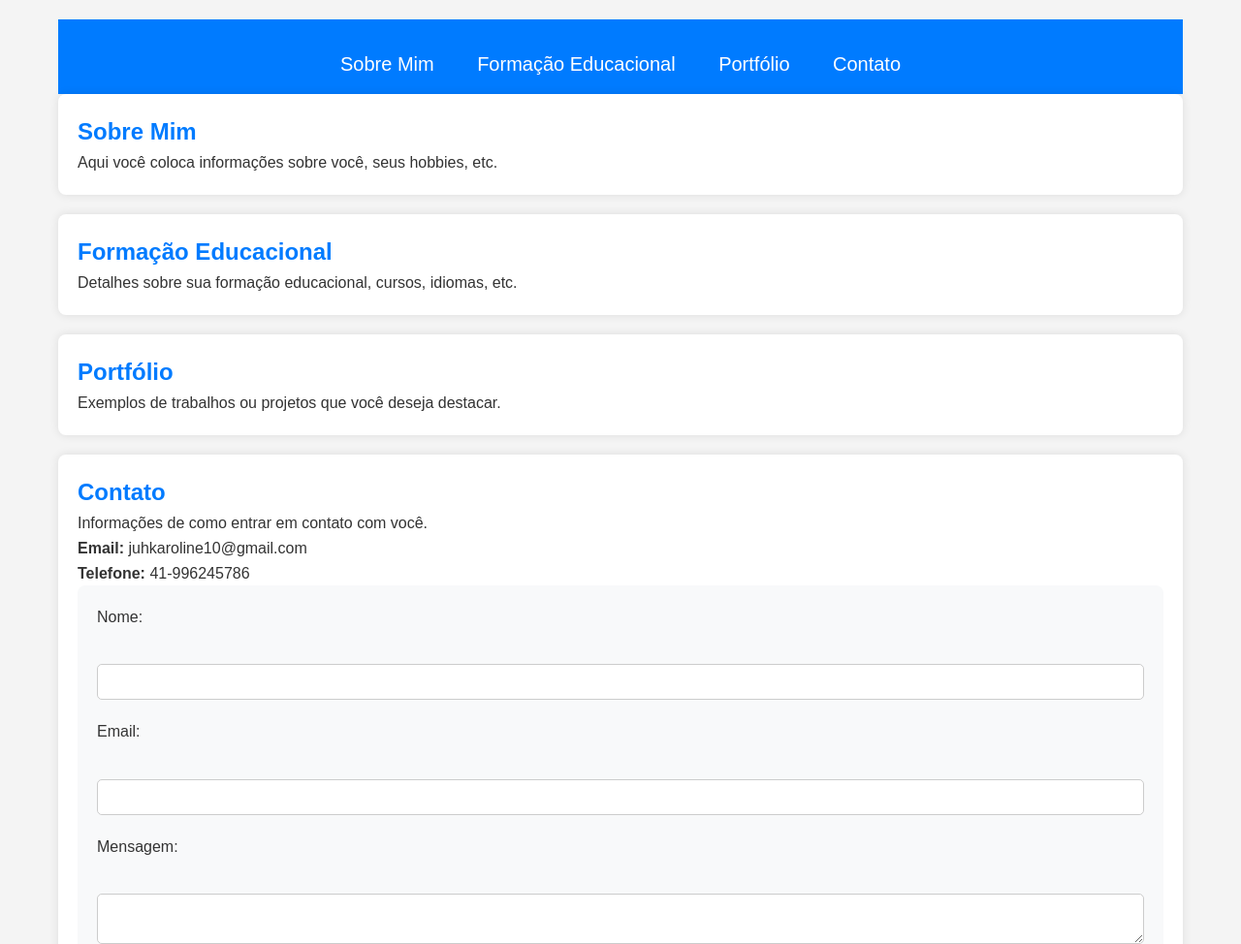
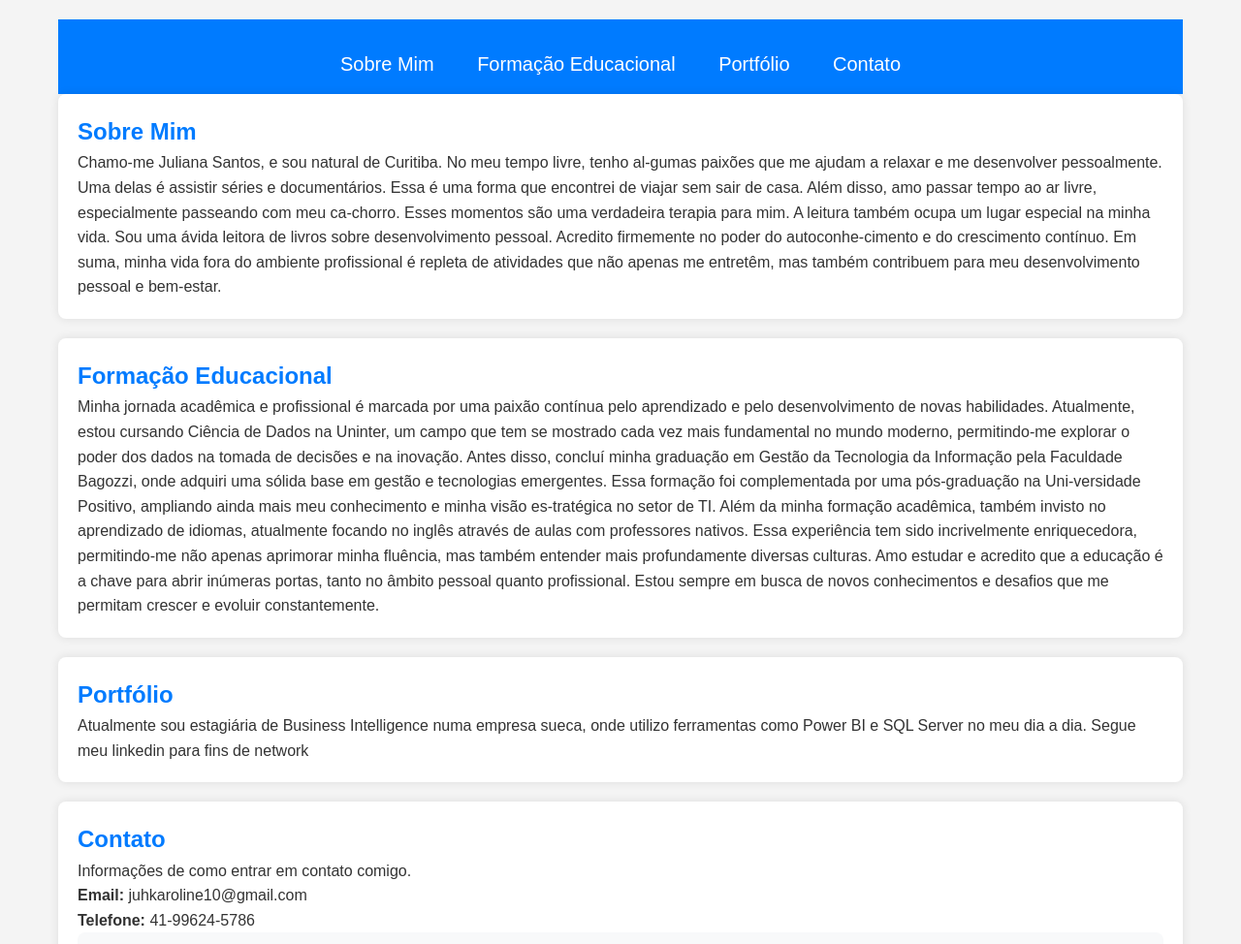
Before and after one commit to julianakaroline111/julianakaroline111.github.io, a plain HTML site: page index.html in a window 1280 px wide. Shown: the top 974 px of the page at 97% size. Drawn offline with Linux system fonts and the light colour scheme.

Commit message:
3 commit

```diff
--- a/css/estilo.css
+++ b/css/estilo.css
@@ -1,4 +1,4 @@
-/* Reset básico para remover estilos padrão do navegador */
+/* css juliana */
 * {
     margin: 0;
     padding: 0;
--- a/index.html
+++ b/index.html
@@ -21,24 +21,33 @@
     <main>
         <section id="Sobre-mim">
             <h1>Sobre Mim</h1>
-            <p>Aqui você coloca informações sobre você, seus hobbies, etc.</p>
+            <p>Chamo-me Juliana Santos, e sou natural de Curitiba. No meu tempo livre, tenho al-gumas paixões que me ajudam a relaxar e me desenvolver pessoalmente. Uma delas é assistir séries e documentários. Essa é uma forma que encontrei de viajar sem sair de casa.
+                Além disso, amo passar tempo ao ar livre, especialmente passeando com meu ca-chorro. Esses momentos são uma verdadeira terapia para mim.
+                A leitura também ocupa um lugar especial na minha vida. Sou uma ávida leitora de livros sobre desenvolvimento pessoal. Acredito firmemente no poder do autoconhe-cimento e do crescimento contínuo.
+                Em suma, minha vida fora do ambiente profissional é repleta de atividades que não apenas me entretêm, mas também contribuem para meu desenvolvimento pessoal e bem-estar.
+                </p>
         </section>
 
         <section id="Formacao">
             <h2>Formação Educacional</h2>
-            <p>Detalhes sobre sua formação educacional, cursos, idiomas, etc.</p>
+            <p>Minha jornada acadêmica e profissional é marcada por uma paixão contínua pelo aprendizado e pelo desenvolvimento de novas habilidades. Atualmente, estou cursando Ciência de Dados na Uninter, um campo que tem se mostrado cada vez mais fundamental no mundo moderno, permitindo-me explorar o poder dos dados na tomada de decisões e na inovação.
+                Antes disso, concluí minha graduação em Gestão da Tecnologia da Informação pela Faculdade Bagozzi, onde adquiri uma sólida base em gestão e tecnologias emergentes. Essa formação foi complementada por uma pós-graduação na Uni-versidade Positivo, ampliando ainda mais meu conhecimento e minha visão es-tratégica no setor de TI.
+                Além da minha formação acadêmica, também invisto no aprendizado de idiomas, atualmente focando no inglês através de aulas com professores nativos. Essa experiência tem sido incrivelmente enriquecedora, permitindo-me não apenas aprimorar minha fluência, mas também entender mais profundamente diversas culturas.
+                Amo estudar e acredito que a educação é a chave para abrir inúmeras portas, tanto no âmbito pessoal quanto profissional. Estou sempre em busca de novos conhecimentos e desafios que me permitam crescer e evoluir constantemente.
+                </p>
         </section>
 
         <section id="Portfolio">
             <h2>Portfólio</h2>
-            <p>Exemplos de trabalhos ou projetos que você deseja destacar.</p>
+            <p>Atualmente sou estagiária de Business Intelligence numa empresa sueca, onde utilizo ferramentas como Power BI e SQL Server no meu dia a dia.
+               Segue meu linkedin para fins de network</p>
         </section>
 
         <section id="Contato">
             <h2>Contato</h2>
-            <p>Informações de como entrar em contato com você.</p>
+            <p>Informações de como entrar em contato comigo.</p>
             <p><strong>Email:</strong> juhkaroline10@gmail.com</p>
-            <p><strong>Telefone:</strong> 41-996245786</p>
+            <p><strong>Telefone:</strong> 41-99624-5786</p>
             <form>
                 <label for="nome">Nome:</label><br>
                 <input type="text" id="nome" name="nome"><br>
```
